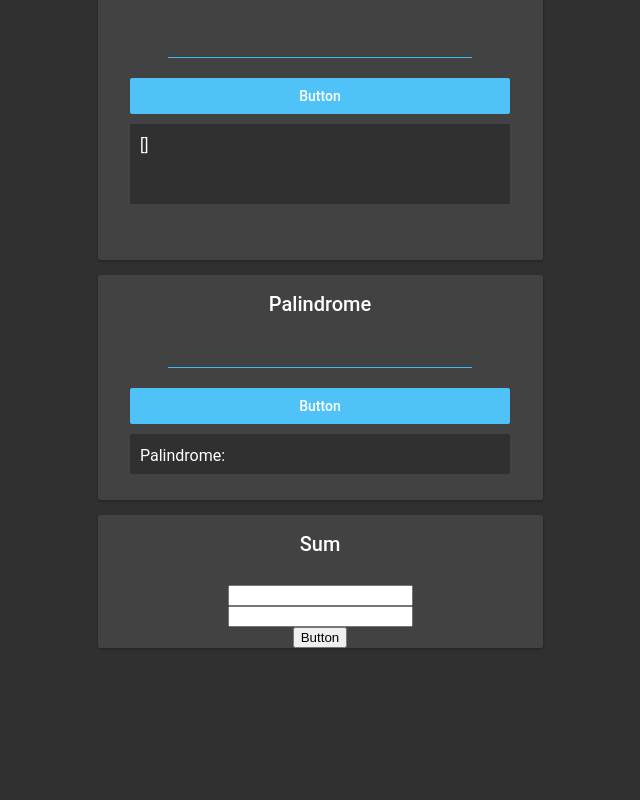
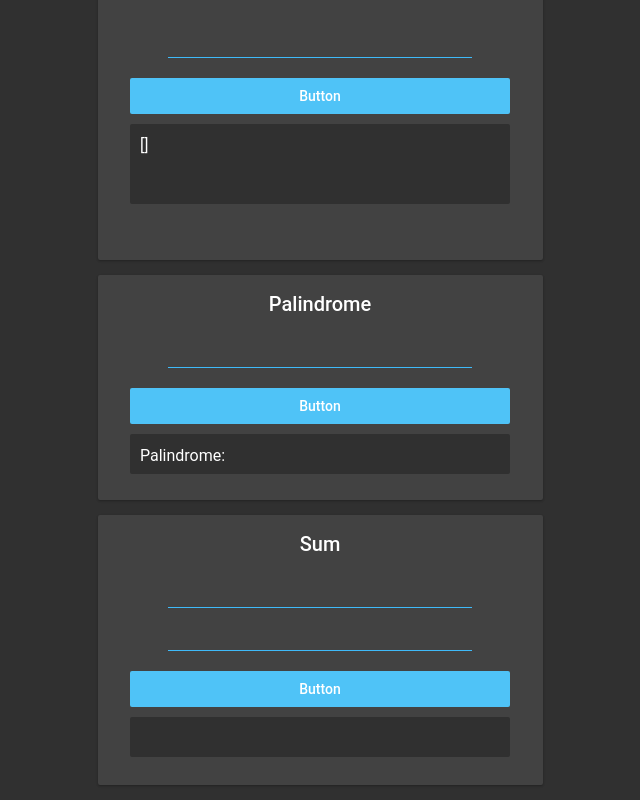
Before and after one commit to Jswens24/react-toy-problems.003, a React (Create React App) app: page / in a window 1280 px wide. Shown: the part 795-1595 px from the top of the page, without its empty margins (320-960 px from the left). Before the commit the page ends 1458 px from the top, so only its background shows below. Built offline with nearby package versions, Linux system fonts and the light colour scheme.

Commit message:
completed sum toy problem

```diff
--- a/src/components/Topics/Sum.js
+++ b/src/components/Topics/Sum.js
@@ -1,14 +1,31 @@
-import React from 'react';
+import React, { useState } from 'react';
 
 const Sum = () => {
+    const [numberOne, setNumberOne] = useState(0);
+    const [numberTwo, setNumberTwo] = useState(0);
+    const [sum, setSum] = useState(null);
+
+    const firstInputHandler = (event) => {
+        setNumberOne(event.target.value);
+    };
+
+    const secondInputHandler = (event) => {
+        setNumberTwo(event.target.value);
+    };
+
+    const clickHandler = () => {
+        const resultSum = +numberOne + +numberTwo;
+        setSum(resultSum);
+    }
+
 
     return (
-        <div className='puzzleBox sumP'>
+        <div className='puzzleBox sumPB'>
             <h4>Sum</h4>
-            <input type='text' />
-            <input type='text' />
-            <button>Button</button>
-            <span></span>
+            <input onChange={firstInputHandler} className='inputLine' type='text' />
+            <input onChange={secondInputHandler} className='inputLine' type='text' />
+            <button onClick={clickHandler} className='confirmationButton'>Button</button>
+            <span className='resultsBox'>{sum}</span>
         </div>
     )
 };
```
